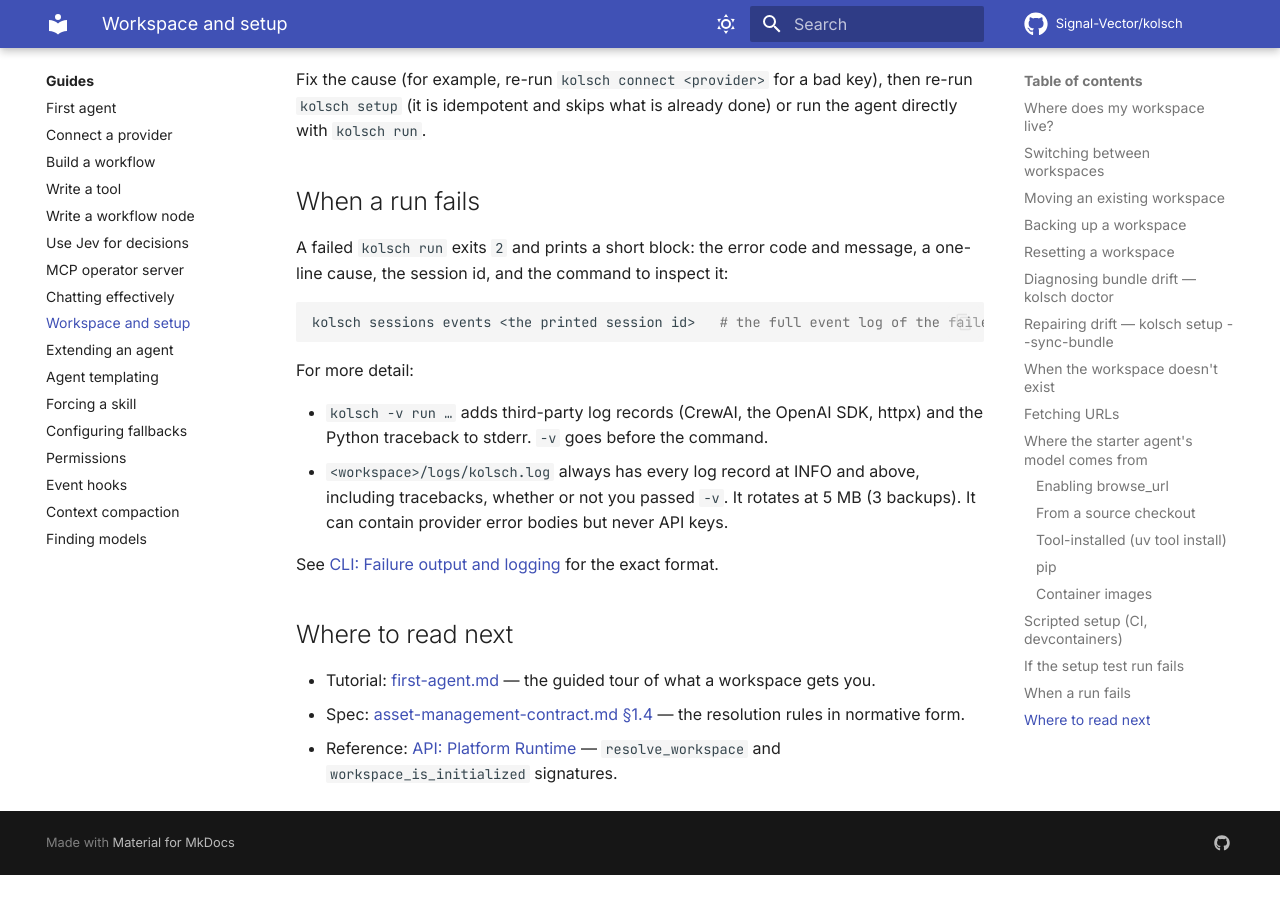
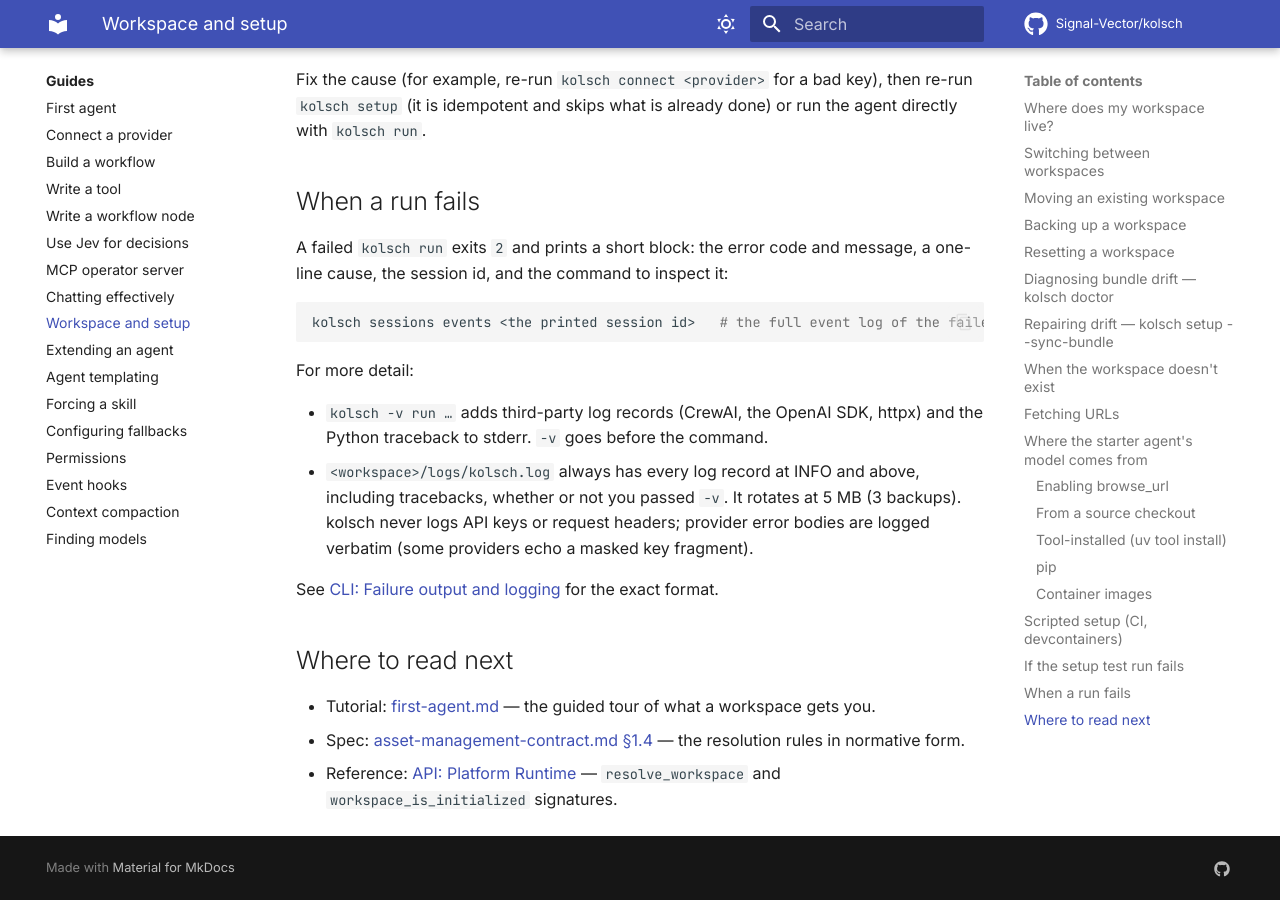
Before and after one commit to Signal-Vector/kolsch, an MkDocs documentation site: the page built from docs/how-to/workspace-and-setup.md, in a window 1280 px wide and 900 px high, scrolled down 7210 px. Built offline with MkDocs 1.6.1 and Material for MkDocs 9.7.7, drawn with Linux system fonts in a browser that asks for light colours; comment, search, counter and statistics services are not loaded; before the commit the page ends 8085 px from its top, so only the background shows below that.

Commit message:
docs+test(cli): correct log-file scope and key wording; proxy-proof e2e
- cli.md: the file handler keys off an initialized workspace, not the
  command; say so.
- cli.md / workspace-and-setup.md: kolsch never logs API keys or request
  headers; provider error bodies are logged verbatim.
- providers README: the no-credentials-in-URL rule is its own paragraph,
  outside the counted checklist.
- Test 5 strips ambient HTTP(S)/ALL proxies and sets NO_PROXY for the
  spawned CLI.

bug-148 phase 3 review fixes.

Co-Authored-By: Claude Opus 5.5 <noreply@anthropic.com>

```diff
--- a/docs/architecture/cli.md
+++ b/docs/architecture/cli.md
@@ -104,10 +104,11 @@ and above, from every logger, with timestamp, process id, level and
 logger name — whether or not `-v` is set. Failure tracebacks are always
 written here. It rotates at 5 MB and keeps 3 backups, shared by all
 kolsch processes on the workspace (concurrent rotations may drop or
-interleave a few lines). It can contain provider error bodies and
-request URLs; it never contains API keys, which stay in `.env`. Commands
-that run before a workspace exists (`kolsch setup` on a new path,
-`kolsch doctor`, `kolsch mcp bridge`) log to stderr only.
+interleave a few lines). It records request URLs. kolsch never logs
+API keys or request headers; provider error bodies are logged verbatim
+(some providers echo a masked key fragment). With no initialized
+workspace (`kolsch setup` on a new path, or `kolsch doctor` /
+`kolsch mcp bridge` pointed at one), logs go to stderr only.
 
 ## Principles
 
--- a/docs/how-to/workspace-and-setup.md
+++ b/docs/how-to/workspace-and-setup.md
@@ -313,8 +313,9 @@ For more detail:
   command.
 - `<workspace>/logs/kolsch.log` always has every log record at INFO and
   above, including tracebacks, whether or not you passed `-v`. It
-  rotates at 5 MB (3 backups). It can contain provider error bodies but
-  never API keys.
+  rotates at 5 MB (3 backups). kolsch never logs API keys or request
+  headers; provider error bodies are logged verbatim (some providers
+  echo a masked key fragment).
 
 See [CLI: Failure output and logging](../architecture/cli.md#failure-output-and-logging)
 for the exact format.
```
Also changed, not shown: src/llm/providers/README.md (+5 -5 lines), 1 other file.
